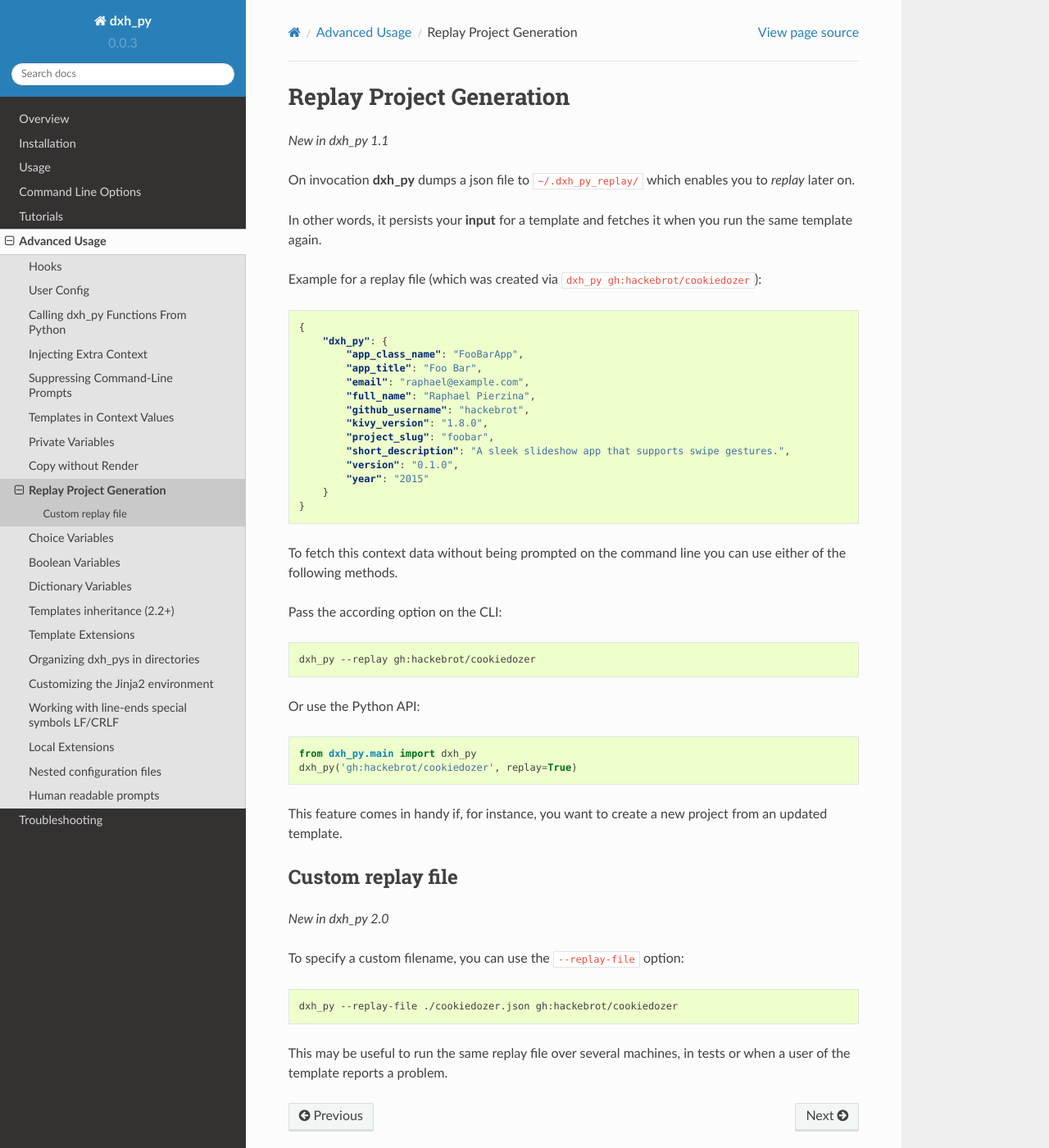
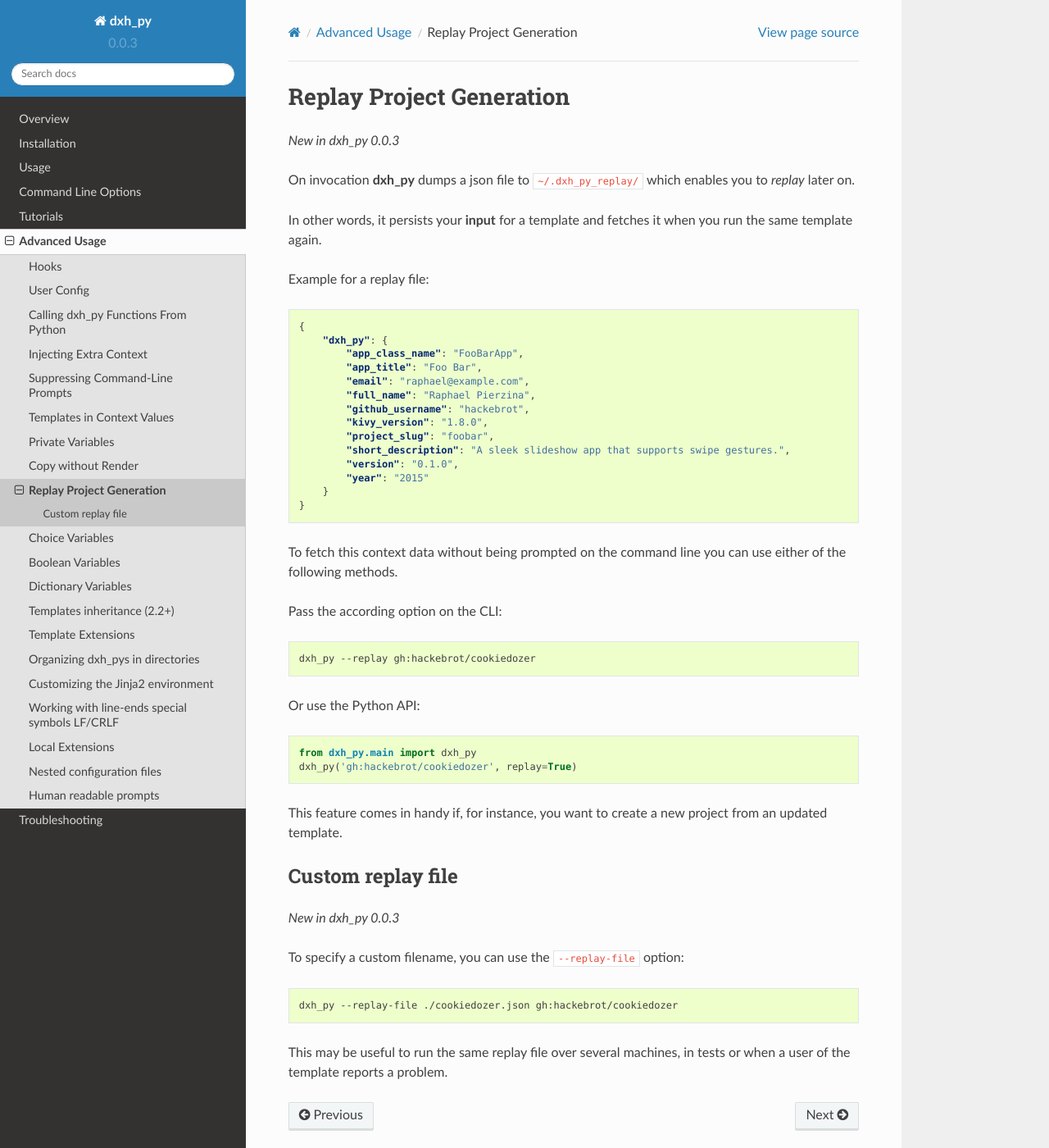
Before and after one commit to devxhub/dxh-py, a Sphinx documentation site: the page built from docs/advanced/replay.rst, in a window 1280 px wide and 1400 px high. Shown: the whole window at 82% size. Built offline with Sphinx 7.4.7 and the Read the Docs theme 2.0.0, drawn with Linux system fonts in a browser that asks for light colours; formulas are drawn with MathJax 3; pages that are not in the unit, such as notebooks, are missing from menus.

```diff
--- a/docs/advanced/replay.rst
+++ b/docs/advanced/replay.rst
@@ -3,13 +3,13 @@
 Replay Project Generation
 -------------------------
 
-*New in dxh_py 1.1*
+*New in dxh_py 0.0.3*
 
 On invocation **dxh_py** dumps a json file to ``~/.dxh_py_replay/`` which enables you to *replay* later on.
 
 In other words, it persists your **input** for a template and fetches it when you run the same template again.
 
-Example for a replay file (which was created via ``dxh_py gh:hackebrot/cookiedozer``):
+Example for a replay file:
 
 .. code-block:: JSON
 
@@ -49,7 +49,7 @@ This feature comes in handy if, for instance, you want to create a new project f
 Custom replay file
 ~~~~~~~~~~~~~~~~~~
 
-*New in dxh_py 2.0*
+*New in dxh_py 0.0.3*
 
 To specify a custom filename, you can use the ``--replay-file`` option:
 
```
Also changed, not shown: docs/advanced/new_line_characters.rst (+1 -6 lines), docs/tutorials/tutorial1.rst (+8 -40 lines).
